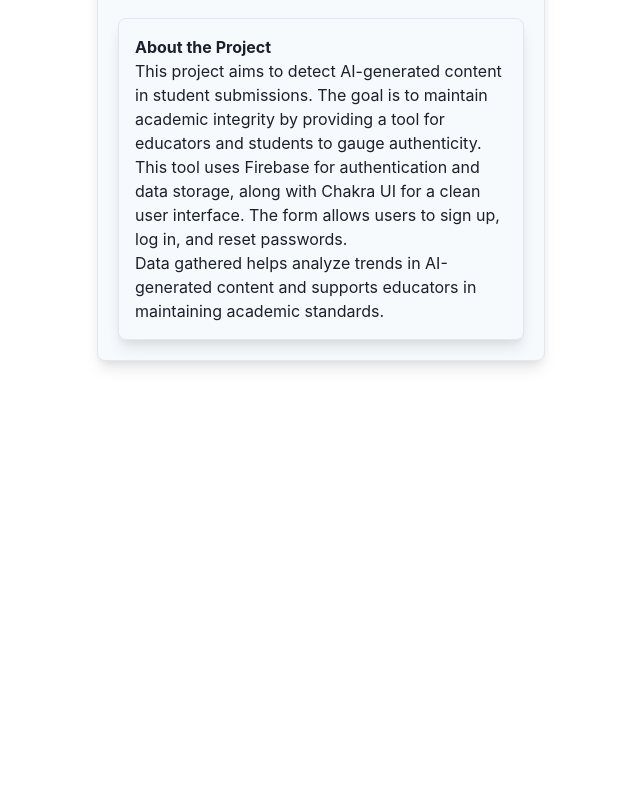
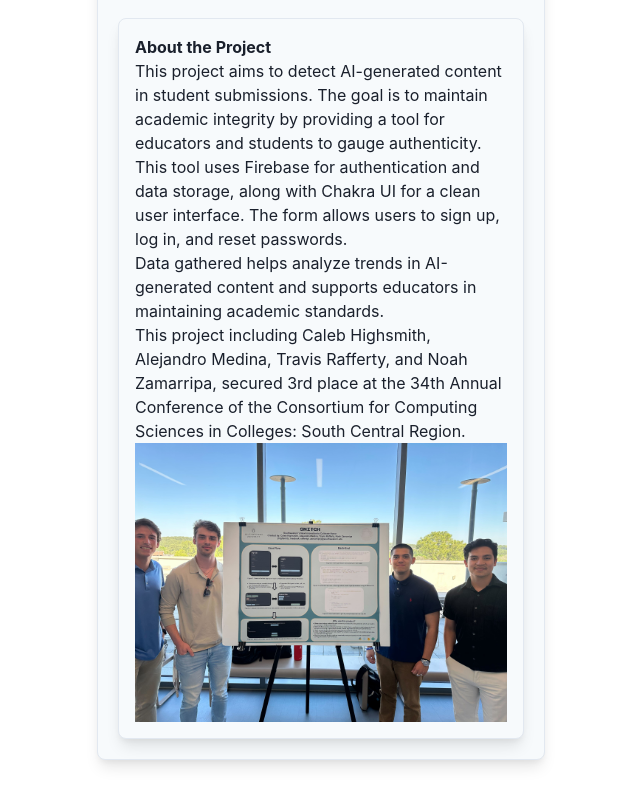
Before and after one commit to alejmedinajr/AI-Detector, a React (Create React App) app in the folder snitch-ai/: page / in a window 1280 px wide. Shown: the part 438-1238 px from the top of the page, without its empty margins (319-959 px from the left). Before the commit the page ends 839 px from the top, so only its background shows below. Built offline with nearby package versions, Linux system fonts and the light colour scheme.

Commit message:
About CCSC and our picture

```diff
--- a/snitch-ai/src/components/AuthenticationForm.jsx
+++ b/snitch-ai/src/components/AuthenticationForm.jsx
@@ -1,4 +1,5 @@
 import React, { useState } from 'react';
+import pic from '../images/IMG_5744.jpg'
 import {
   getAuth,
   createUserWithEmailAndPassword,
@@ -9,6 +10,7 @@ import { getDatabase, ref, set } from "firebase/database";
 import app from '../firebase.js';
 import {
   Select,
+  Image,
   Text,
   Box,
   FormControl,
@@ -265,6 +267,17 @@ export const AuthenticationForm = (props) => {
         <Text>
           Data gathered helps analyze trends in AI-generated content and supports educators in maintaining academic standards.
         </Text>
+        <Text>
+          This project including Caleb Highsmith, Alejandro Medina, Travis Rafferty, and Noah Zamarripa, secured 3rd place at the 34th Annual Conference of the Consortium for Computing Sciences in Colleges: South Central Region.
+        </Text>
+        <Image
+          src={pic}
+          alt="Team's 3rd place finish"
+          boxSize="300px"
+          objectFit="cover"
+          width="100%"  // Ensures the image takes the full width available
+          height="auto"  // Maintains aspect ratio
+        />
       </Box>
     </Box>
   );
```
Also changed, not shown: snitch-ai/src/images/IMG_5744.jpg (added).
